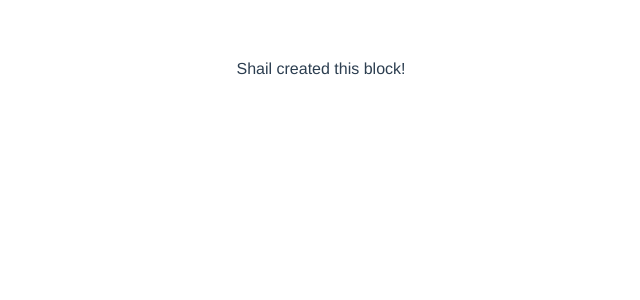
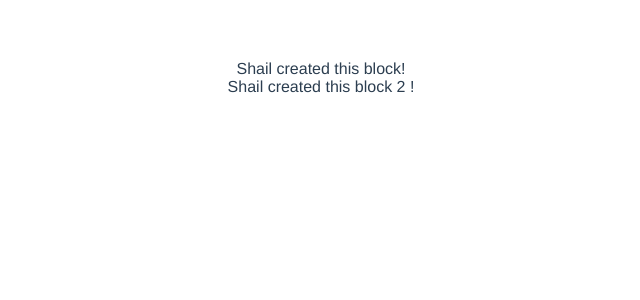
Before and after one commit to shailscript/blockchain-app, a Vue app: page / in a window 1280 px wide. Shown: the top 300 px of the page, without its empty margins (319-959 px from the left). Built offline with nearby package versions, Linux system fonts and the light colour scheme.

Commit message:
Testing with more data

```diff
--- a/src/store.js
+++ b/src/store.js
@@ -11,6 +11,13 @@ export default new Vuex.Store({
         index: 0,
         timestamp: '',
         data: 'Shail created this block!',
+        previous_hash: '0x0',
+        nonce: 0
+      },
+      {
+        index: 1,
+        timestamp: '',
+        data: 'Shail created this block 2 !',
         previous_hash: '0x0',
         nonce: 0
       }
```
